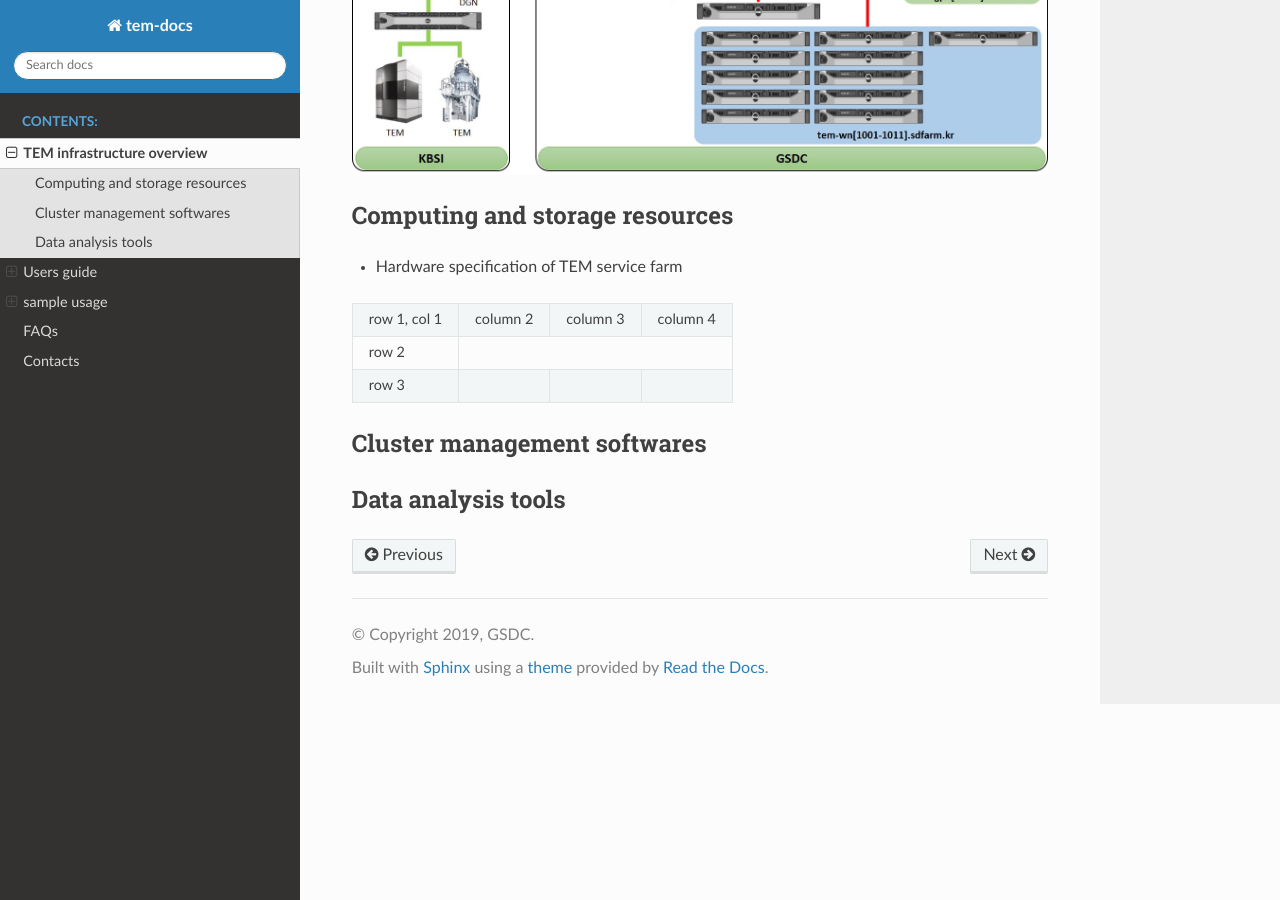
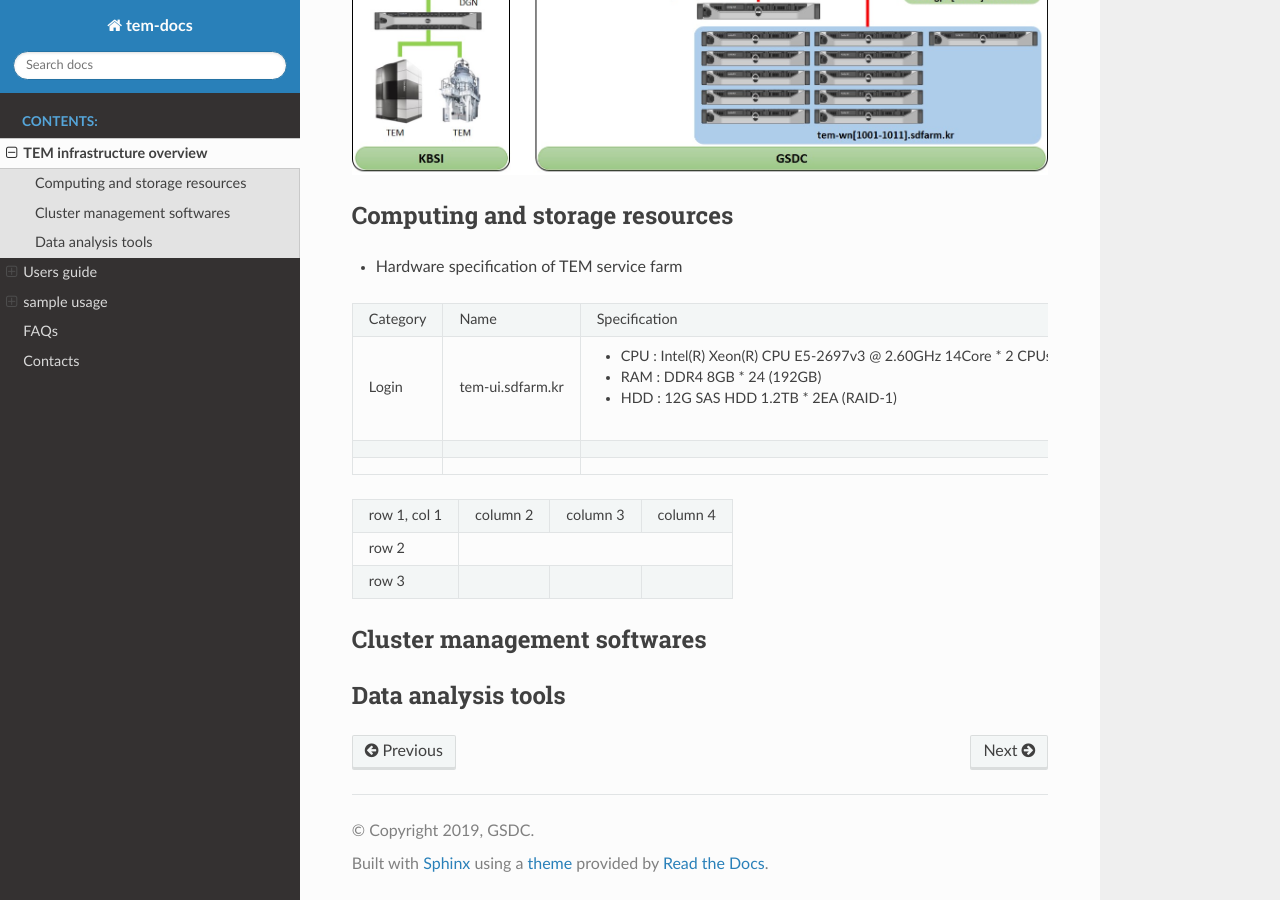
Before and after one commit to junglok/tem-docs, a Sphinx documentation site: the page built from docs/infra.rst, in a window 1280 px wide and 900 px high, scrolled down 719 px. Built offline with Sphinx 7.4.7 and the Read the Docs theme 2.0.0, drawn with Linux system fonts in a browser that asks for light colours; some of the changed lines change nothing that is shown.

Commit message:
first commit

```diff
--- a/docs/infra.rst
+++ b/docs/infra.rst
@@ -14,17 +14,17 @@ Computing and storage resources
 
 * Hardware specification of TEM service farm
 
-+--------------+----------+-----------+-----------+
-| Category     | Name                     | Specification  | Resources size  |
-+--------------+----------+-----------+-----------+
-| Login        | tem-ui.sdfarm.kr         | - CPU : Intel(R) Xeon(R) CPU E5-2697v3 @ 2.60GHz 14Core * 2 CPUs          | 28 cores    |
-|              |                          | - RAM : DDR4 8GB * 24 (192GB)                                             |             |
-|              |                          | - HDD : 12G SAS HDD 1.2TB * 2EA (RAID-1)                                  |             |
-+--------------+----------+-----------+-----------+
-|              |          |           |           |
-+--------------+----------+-----------+-----------+
-| row 3        |          |           |           |
-+--------------+----------+-----------+-----------+
++--------------+--------------------------+---------------------------------------------------------------------------+-----------------+
+| Category     | Name                     | Specification                                                             | Resources size  |
++--------------+--------------------------+---------------------------------------------------------------------------+-----------------+
+| Login        | tem-ui.sdfarm.kr         | - CPU : Intel(R) Xeon(R) CPU E5-2697v3 @ 2.60GHz 14Core * 2 CPUs          | 28 cores        |
+|              |                          | - RAM : DDR4 8GB * 24 (192GB)                                             |                 |
+|              |                          | - HDD : 12G SAS HDD 1.2TB * 2EA (RAID-1)                                  |                 |
++--------------+--------------------------+---------------------------------------------------------------------------+-----------------+
+|              |                          |                                                                           |                 |
++--------------+--------------------------+---------------------------------------------------------------------------+-----------------+
+|              |                          |                                                                           |                 |
++--------------+--------------------------+---------------------------------------------------------------------------+-----------------+
 
 +--------------+----------+-----------+-----------+
 | row 1, col 1 | column 2 | column 3  | column 4  |
```
